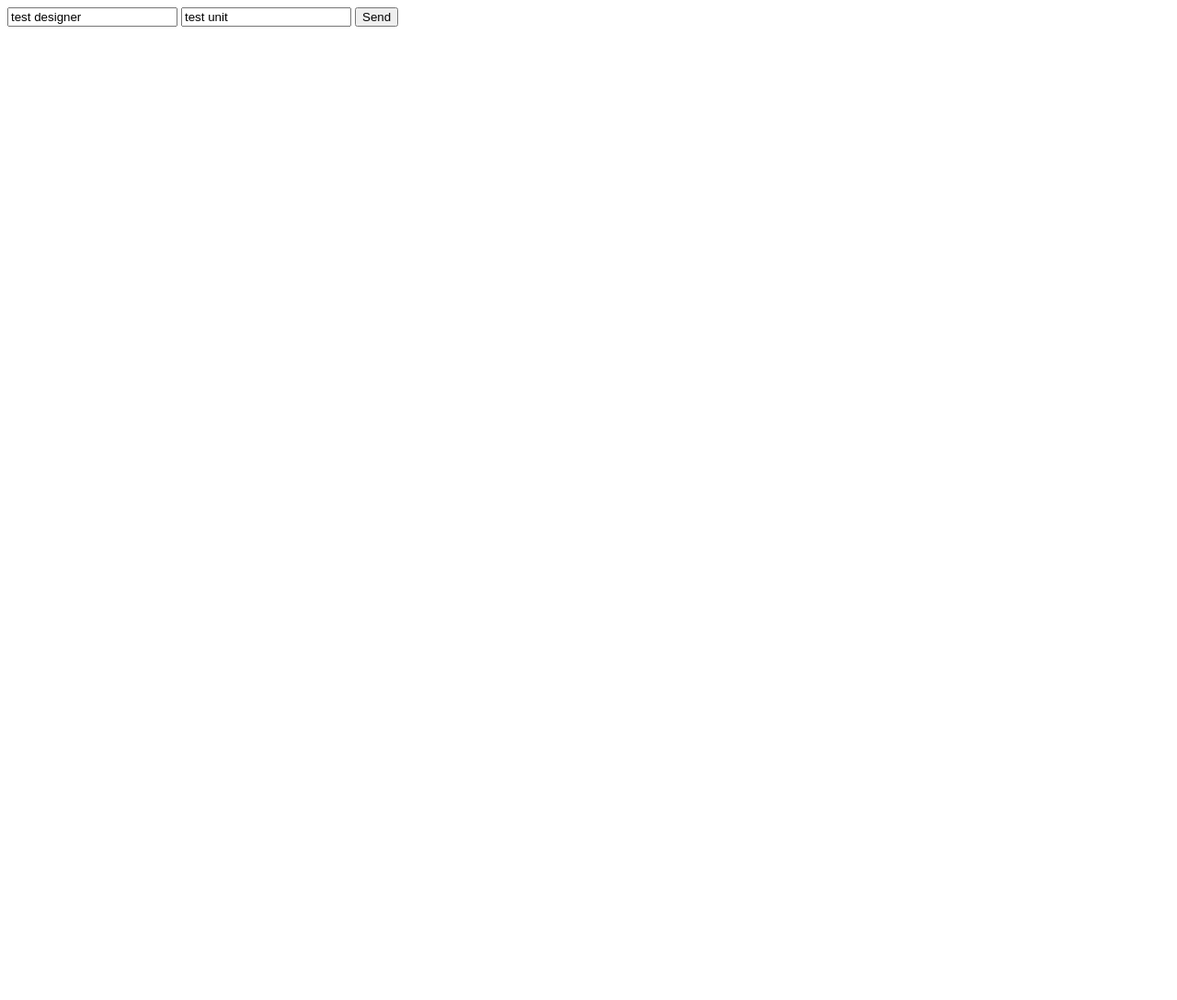
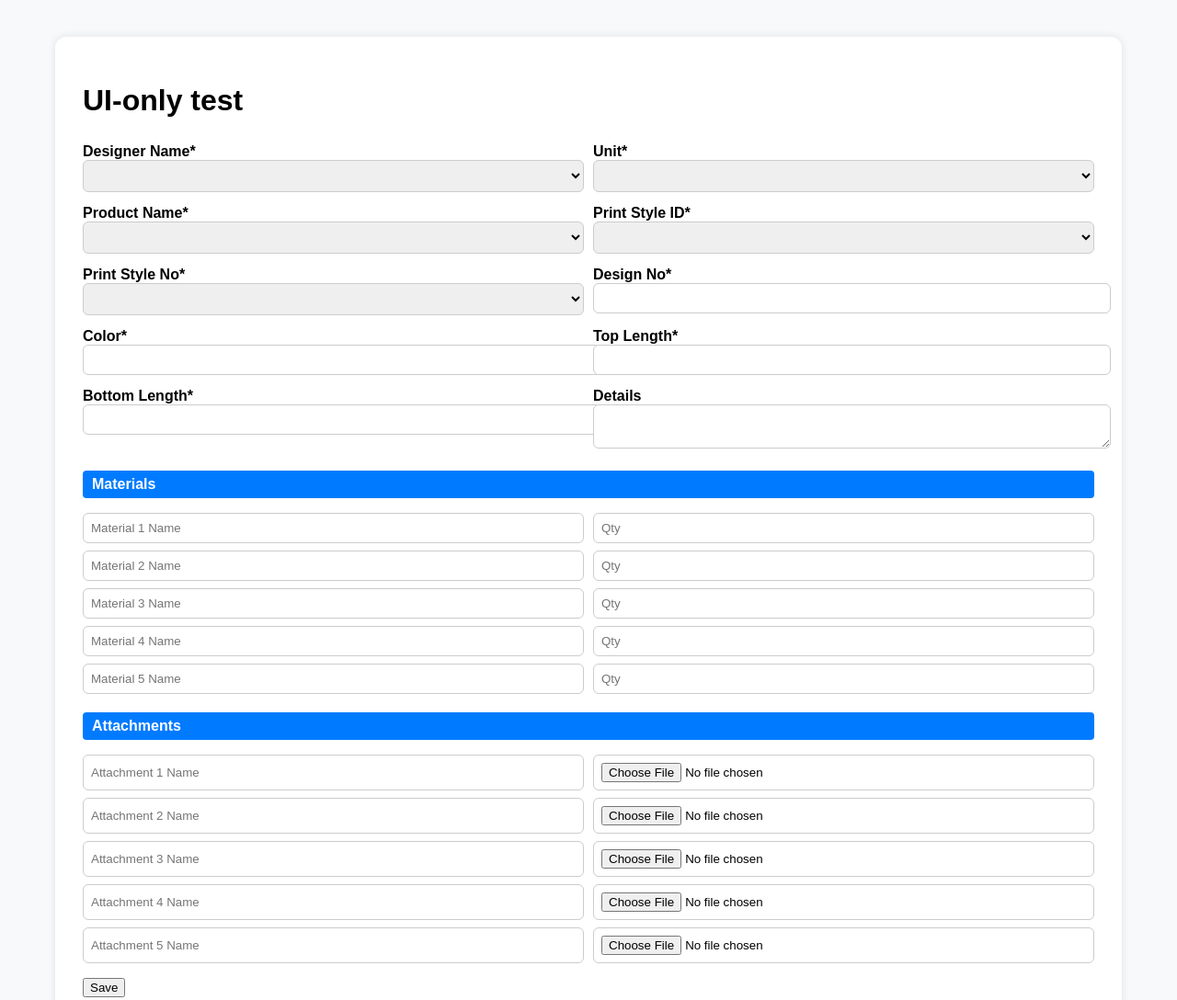
Before and after one commit to vework2025-collab/order, a plain HTML site: page test-fetch.html in a window 1280 px wide. Shown: the whole page at 92% size. Before the commit the page ends 800 px from the top, so only its background shows below. Drawn offline with Linux system fonts and the light colour scheme.

Commit message:
Update test-fetch.html

```diff
--- a/test-fetch.html
+++ b/test-fetch.html
@@ -1,6 +1,106 @@
-<form action="https://script.google.com/macros/s/AKfycbxZiTW1GrgRd5IsVDMc5F3hMe2E0OE1KoPq4FnvwlAQcxKXar7RmJTLeA4lbYwZppzd/exec" method="POST" enctype="multipart/form-data" target="hidden">
-  <input name="designerName" value="test designer">
-  <input name="unit" value="test unit">
-  <button>Send</button>
-</form>
-<iframe name="hidden" style="display:none"></iframe>
+<!DOCTYPE html>
+<html lang="en">
+<head>
+<meta charset="UTF-8">
+<title>Sample Form UI-Only Test</title>
+<style>
+body{font-family:Arial,sans-serif;background:#f8f9fa;margin:0;padding:0;}
+.container{width:90%;max-width:1100px;margin:40px auto;background:#fff;padding:30px;
+  border-radius:12px;box-shadow:0 0 10px rgba(0,0,0,.1);}
+.row{display:flex;gap:10px;margin-bottom:8px;}
+label{display:block;font-weight:bold;margin-top:6px;}
+input,select,textarea{width:100%;padding:8px;border:1px solid #ccc;border-radius:6px;}
+h3{background:#007bff;color:#fff;padding:6px 10px;border-radius:4px;font-size:16px;margin-top:20px;}
+</style>
+</head>
+<body>
+<div class="container">
+  <h1>UI-only test</h1>
+  <form id="entryForm">
+    <div class="row">
+      <div style="flex:1">
+        <label>Designer Name*</label>
+        <select id="designerName" name="designerName"></select>
+      </div>
+      <div style="flex:1">
+        <label>Unit*</label>
+        <select id="unit" name="unit"></select>
+      </div>
+    </div>
+    <div class="row">
+      <div style="flex:1">
+        <label>Product Name*</label>
+        <select id="productName" name="productName"></select>
+      </div>
+      <div style="flex:1">
+        <label>Print Style ID*</label>
+        <select id="printStyleId" name="printStyleId"></select>
+      </div>
+    </div>
+    <div class="row">
+      <div style="flex:1">
+        <label>Print Style No*</label>
+        <select id="printStyleNo" name="printStyleNo"></select>
+      </div>
+      <div style="flex:1">
+        <label>Design No*</label>
+        <input id="designNo" name="designNo">
+      </div>
+    </div>
+    <div class="row">
+      <div style="flex:1">
+        <label>Color*</label>
+        <input id="color" name="color">
+      </div>
+      <div style="flex:1">
+        <label>Top Length*</label>
+        <input id="topLength" name="topLength">
+      </div>
+    </div>
+    <div class="row">
+      <div style="flex:1">
+        <label>Bottom Length*</label>
+        <input id="bottomLength" name="bottomLength">
+      </div>
+      <div style="flex:1">
+        <label>Details</label>
+        <textarea id="details" name="details"></textarea>
+      </div>
+    </div>
+
+    <h3>Materials</h3>
+    <div id="materials"></div>
+
+    <h3>Attachments</h3>
+    <div id="attachments"></div>
+
+    <p id="msg"></p>
+    <button type="button" onclick="alert('Form visible!')">Save</button>
+  </form>
+</div>
+
+<script>
+function buildDynamicRows(){
+  const mat=document.getElementById("materials");
+  mat.innerHTML="";
+  for(let i=1;i<=5;i++){
+    const row=document.createElement("div");
+    row.className="row";
+    row.innerHTML=`<input placeholder="Material ${i} Name">
+                   <input placeholder="Qty">`;
+    mat.appendChild(row);
+  }
+  const att=document.getElementById("attachments");
+  att.innerHTML="";
+  for(let i=1;i<=5;i++){
+    const row=document.createElement("div");
+    row.className="row";
+    row.innerHTML=`<input placeholder="Attachment ${i} Name">
+                   <input type="file" accept="image/*">`;
+    att.appendChild(row);
+  }
+}
+document.addEventListener("DOMContentLoaded", buildDynamicRows);
+</script>
+</body>
+</html>
```
